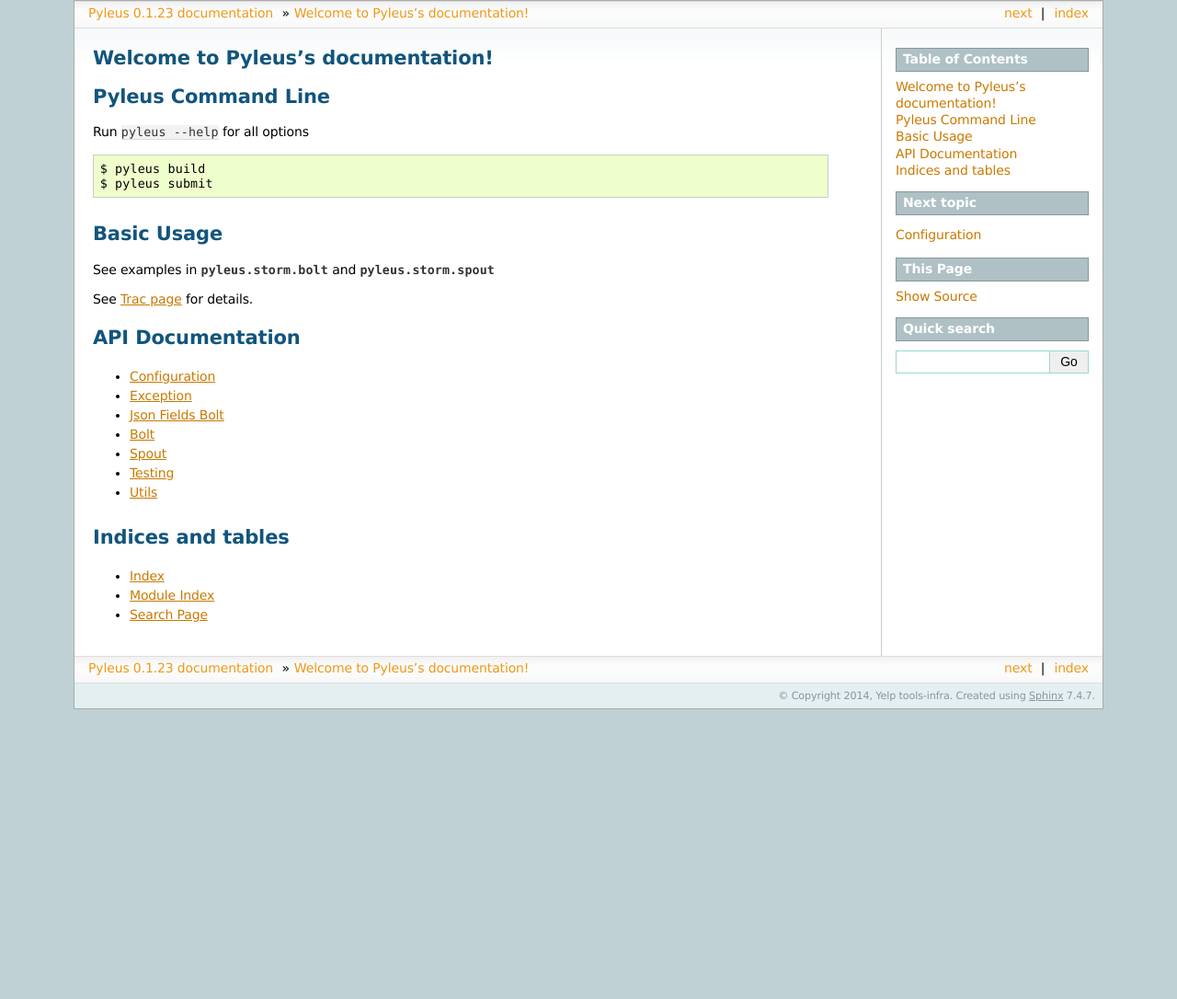
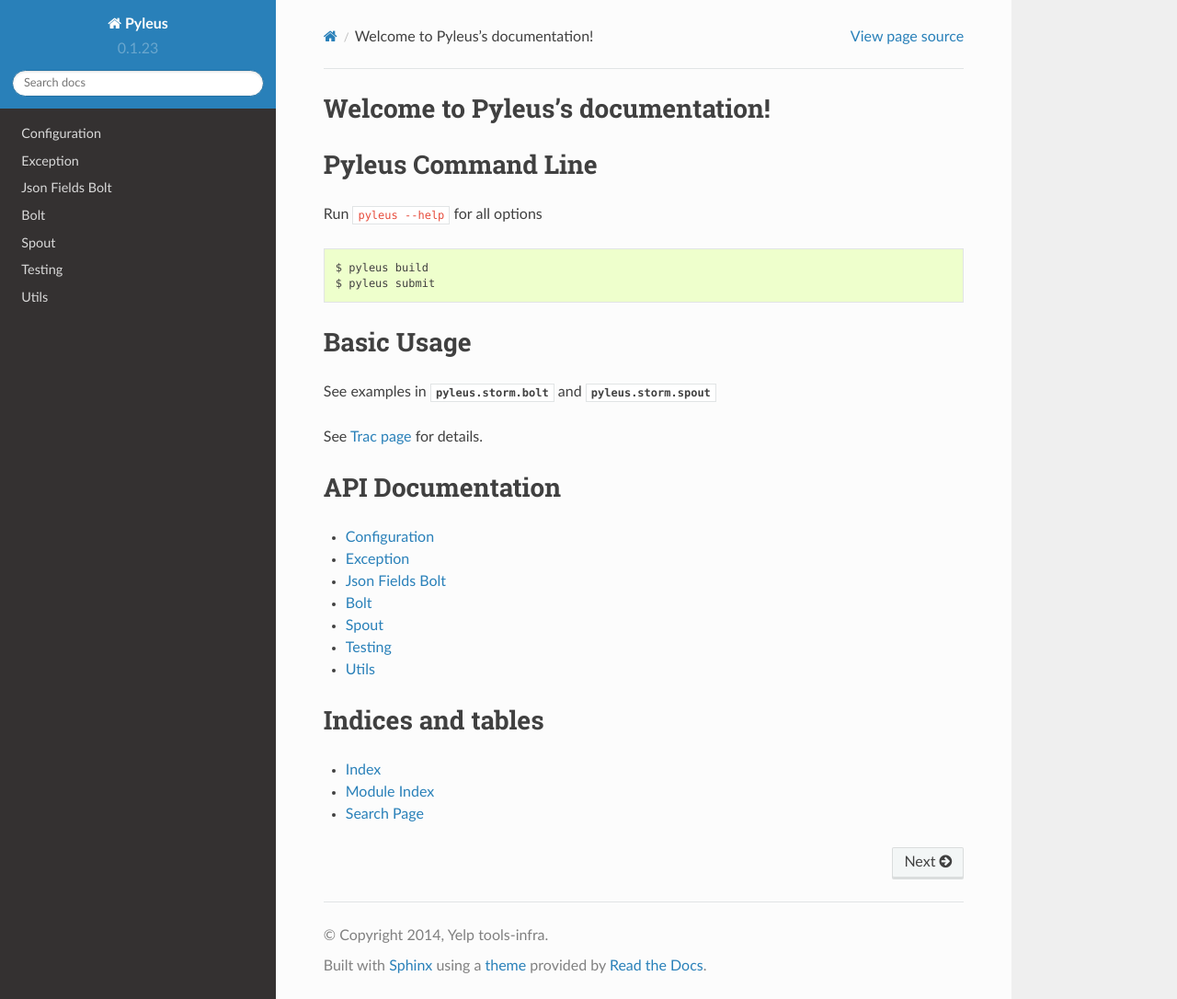
Before and after one commit to Yelp/pyleus, a Sphinx documentation site: the page built from docs/source/index.rst, in a window 1280 px wide and 1086 px high. Shown: the whole window at 92% size. Built offline with Sphinx 7.4.7 and the Read the Docs theme 2.0.0, drawn with Linux system fonts in a browser that asks for light colours.

Commit message:
Sphinx readthedocs theme

```diff
--- a/docs/source/conf.py
+++ b/docs/source/conf.py
@@ -12,6 +12,8 @@
 # serve to show the default.
 
 import sys, os
+
+import sphinx_rtd_theme
 
 # If extensions (or modules to document with autodoc) are in another directory,
 # add these directories to sys.path here. If the directory is relative to the
@@ -96,7 +98,7 @@
 
 # The theme to use for HTML and HTML Help pages.  Major themes that come with
 # Sphinx are currently 'default' and 'sphinxdoc'.
-html_theme = 'sphinxdoc'
+html_theme = "sphinx_rtd_theme"
 
 # Theme options are theme-specific and customize the look and feel of a theme
 # further.  For a list of options available for each theme, see the
@@ -104,7 +106,7 @@
 #html_theme_options = {}
 
 # Add any paths that contain custom themes here, relative to this directory.
-#html_theme_path = []
+html_theme_path = [sphinx_rtd_theme.get_html_theme_path()]
 
 # The name for this set of Sphinx documents.  If None, it defaults to
 # "<project> v<release> documentation".
```
Also changed, not shown: 1 other file.
